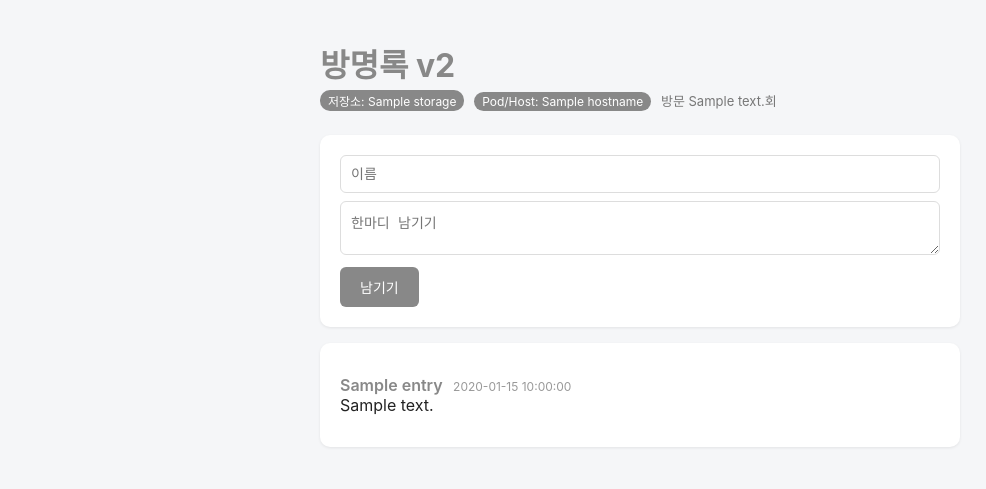
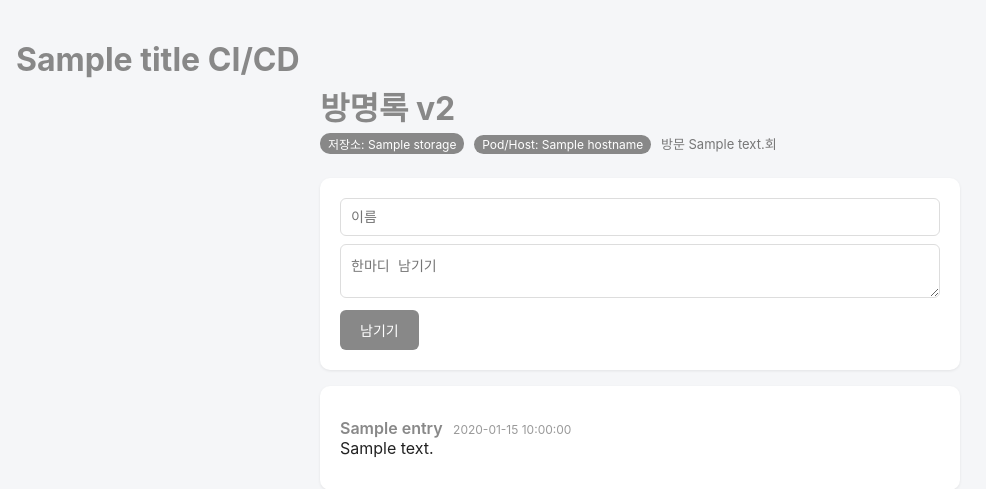
Before and after one commit to seunggi1008/devops, a Flask app: template guestbook/templates/index.html in a window 1280 px wide. Shown: the top 489 px of the page, without its empty margins (0-986 px from the left). Run offline with Flask 3, Linux system fonts and the light colour scheme; the template is opened without the code that fills it: most values are stand-ins (such as "Sample title", 1, 10 or a date in 2020).

Commit message:
제목에 CI/CD 변경 (#13)

```diff
--- a/guestbook/templates/index.html
+++ b/guestbook/templates/index.html
@@ -3,7 +3,7 @@
 <head>
   <meta charset="UTF-8">
   <meta name="viewport" content="width=device-width, initial-scale=1.0">
-  <title>방명록 v2</title>
+  <h1>{{ title }} CI/CD</h1>
   <style>
     :root { --brand: {{ color }}; }
     * { box-sizing: border-box; }
```
